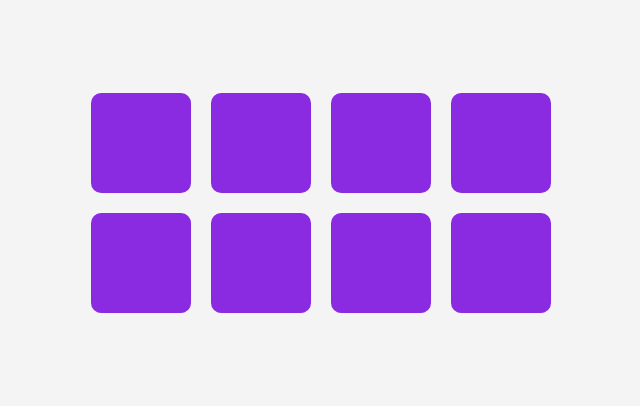
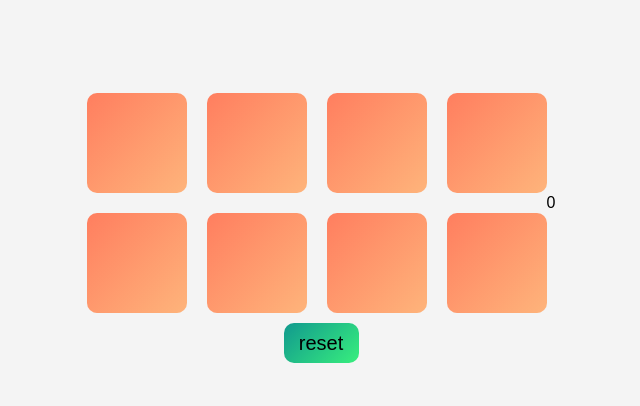
Before and after one commit to Crystal-Ninja/memory-game, a plain HTML site: page index.html in a window 1280 px wide. Shown: the part 197-603 px from the top of the page, without its empty margins (319-959 px from the left). Drawn offline with Linux system fonts and the light colour scheme.

Commit message:
added reset

```diff
--- a/index.html
+++ b/index.html
@@ -11,6 +11,8 @@
         <div class="grid">
 
         </div>
+        <button type="submit" class="btn" onclick="reset()">reset</button>
+        <div id="numcount">0</div>
    </div>
     <script src="index.js"></script>
 </body>
--- a/index.js
+++ b/index.js
@@ -1,4 +1,5 @@
 const grid=document.querySelector(".grid");
+const btn= document.querySelector("btn")
 
 const symbols=["🍇","🍉","🍓","🫐"];
 const cards=[...symbols,...symbols];
@@ -30,7 +31,7 @@ function flipcard() {
     }
 }
 function checkmatch(){
-    const [card1 , card2]=cardsflipped;
+    const [card1,card2]=cardsflipped;
     if (card1.dataset.symbol===card2.dataset.symbol){
         matchingpair++;
         if(matchingpair===symbols.length){
@@ -45,3 +46,21 @@ function checkmatch(){
     }
     cardsflipped=[];
 }
+function reset(){
+    cardsflipped=[];
+    matchingpair=0;
+    const allcards=document.querySelectorAll(".card");
+    allcards.forEach(cards => {
+        cards.textContent="";
+        cards.classList.remove("flipped");
+    });
+    shuffle(cards);
+    grid.innerHTML="";
+    cards.forEach((symbols)=>{
+    const card=document.createElement("div");
+    card.classList.add("card");
+    card.dataset.symbol=symbols;
+    card.addEventListener("click",flipcard)
+    grid.appendChild(card)
+})
+}
--- a/style.css
+++ b/style.css
@@ -13,7 +13,6 @@ body{
     top: 50%;
     left: 50%;
     transform: translate(-50%,-50%);
-
 }
 .grid{
     display: inline-grid;
@@ -29,11 +28,24 @@ body{
     align-items: center;
     border-radius: 10px;
     cursor: pointer;
-    background-color: blueviolet;
+    background: linear-gradient(135deg, #ff7e5f, #feb47b);
+
+
     font-size: 25px;
     color: white;
     transition: 0.5s;
 }
 .card.flipped{
-    background-color: aquamarine;
+    background: aquamarine;
 }
+.btn{
+ position: absolute;
+ text-align: center;
+ font-size: 20px;
+ bottom: 40px;
+ height: 40px;
+ width: 75px;
+ border-radius: 10px;
+ background: linear-gradient(135deg, #11998e, #38ef7d);
+ border: none;
+}
```
